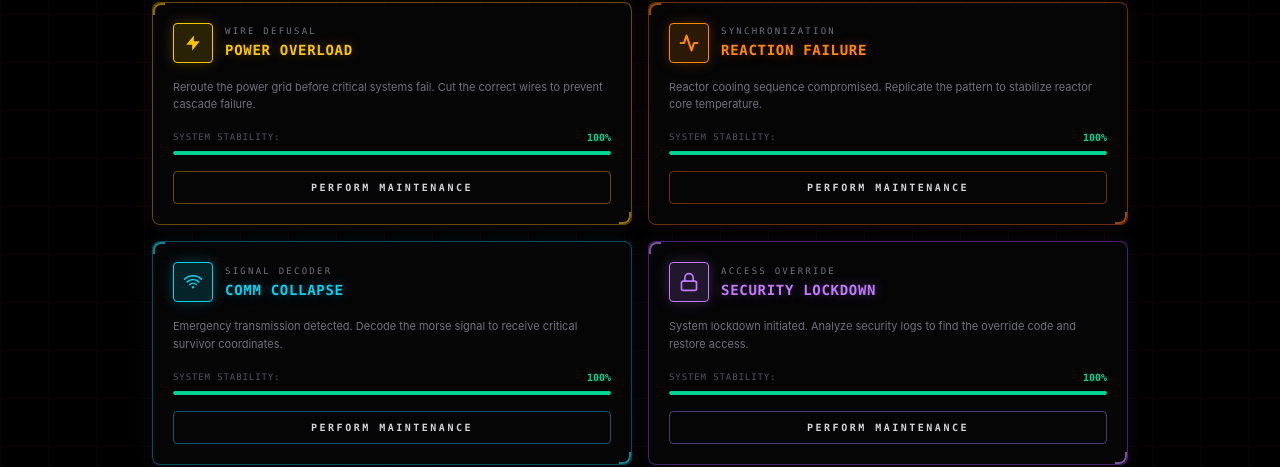
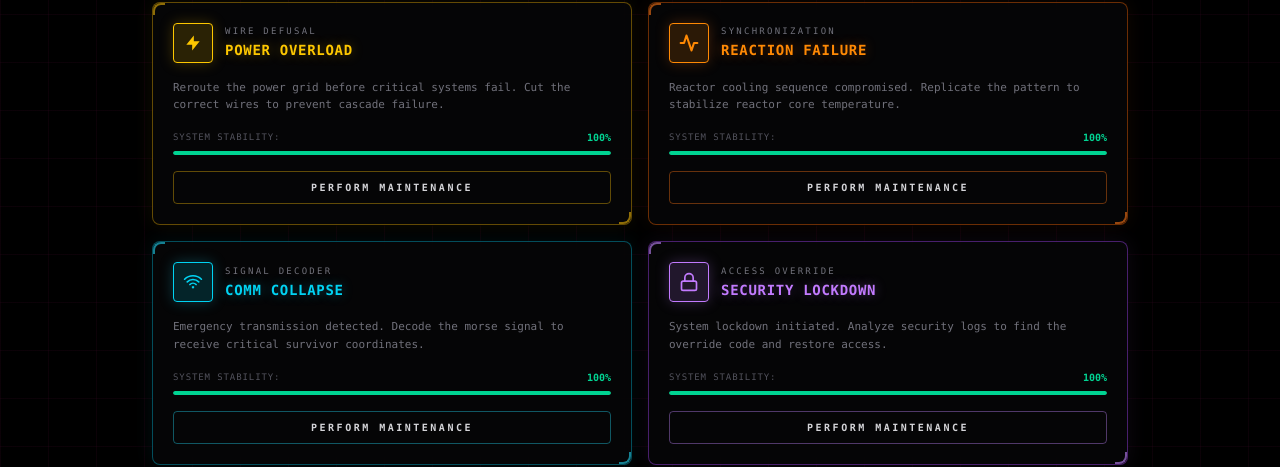
Before and after one commit to Nxnxp22/hack-six-seven, a React (Vite) app in the folder frontend/: page / in a window 1280 px wide. Shown: the part 178-645 px from the top of the page. Built offline with nearby package versions, Linux system fonts and the light colour scheme; no server answers.

Commit message:
chore: update font to be in the same theme

```diff
--- a/frontend/src/modules/MainDashboard.tsx
+++ b/frontend/src/modules/MainDashboard.tsx
@@ -517,7 +517,7 @@ const MainDashboard: React.FC = () => {
                 </div>
 
                 {/* Description */}
-                <p className="text-zinc-500 text-[11px] leading-relaxed mb-4 font-sans">
+                <p className="text-zinc-500 text-[11px] leading-relaxed mb-4 font-mono">
                   {mod.description}
                 </p>
 
```
